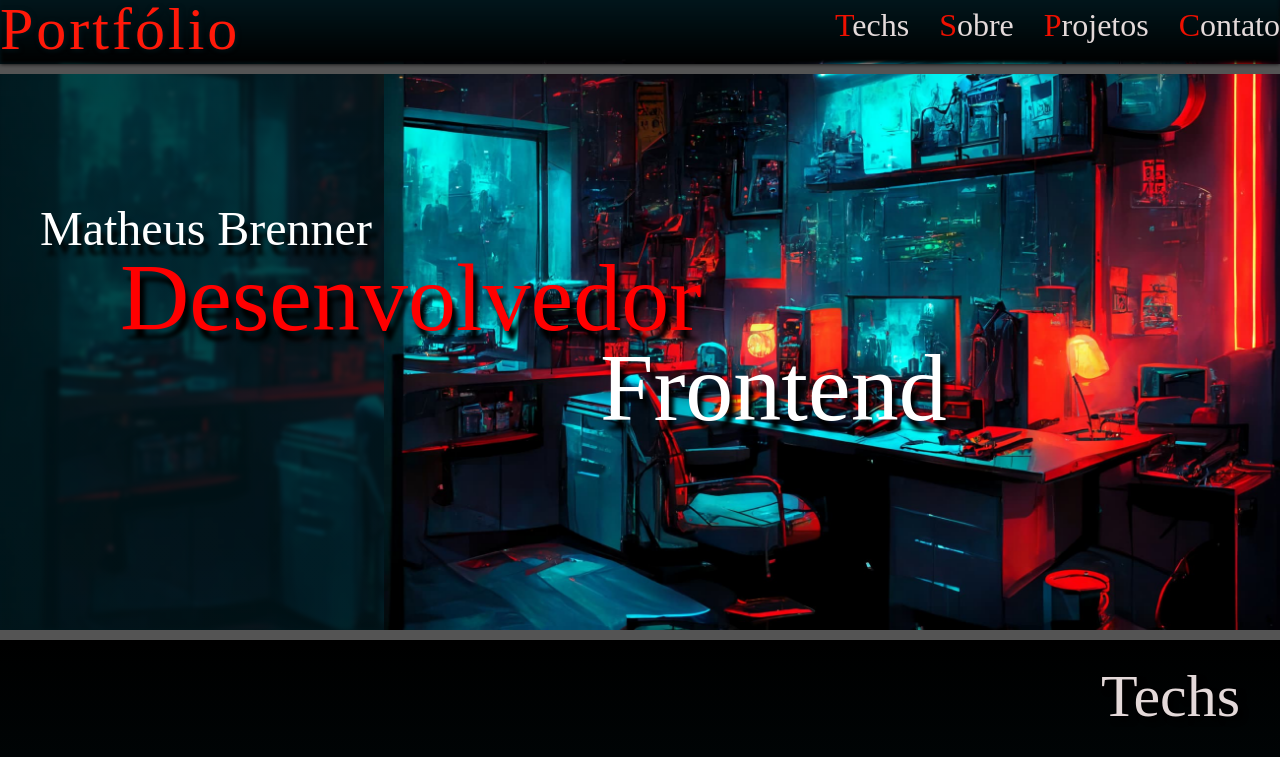
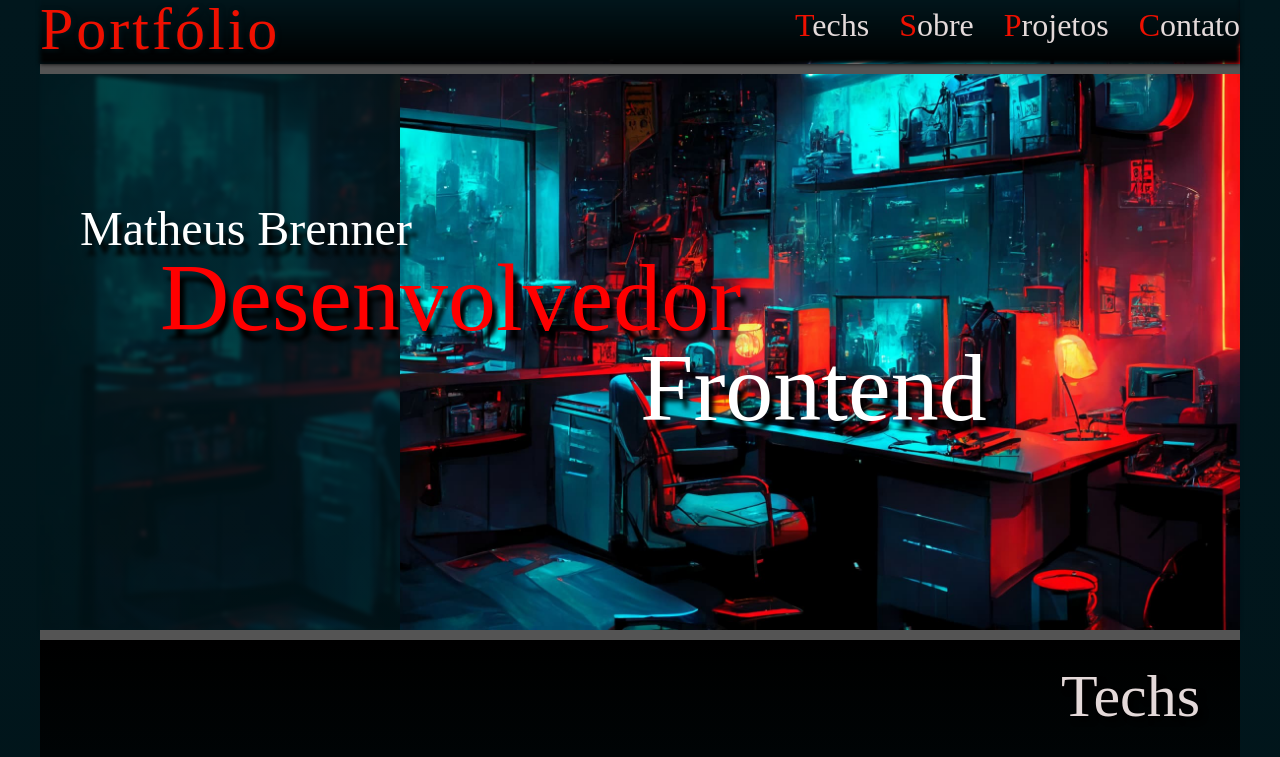
Before and after one commit to cunham4theus/portfoliocunhamatheus, a website: page index.html in a window 1280 px wide. Shown: the top 757 px of the page. Drawn offline with nearby package versions, Linux system fonts and the light colour scheme; files that its build step writes are made by us from their sources; a web font is replaced by a local one.

Commit message:
settings container size to 120rem

```diff
--- a/assets/scss/components/_globals.scss
+++ b/assets/scss/components/_globals.scss
@@ -13,8 +13,6 @@ html {
     font-size: 62.5%;
   }
 }
-
-
 
 body {
   padding: 0;
--- a/assets/scss/components/_mixins.scss
+++ b/assets/scss/components/_mixins.scss
@@ -42,7 +42,7 @@ xxpx/16px = xxem       |
 }
 
 @mixin container-size {
-  max-width: 144rem;
+  max-width: 120rem;
   margin: 0 auto;
   border-bottom: 10px inset rgb(black, 1);
 
```
